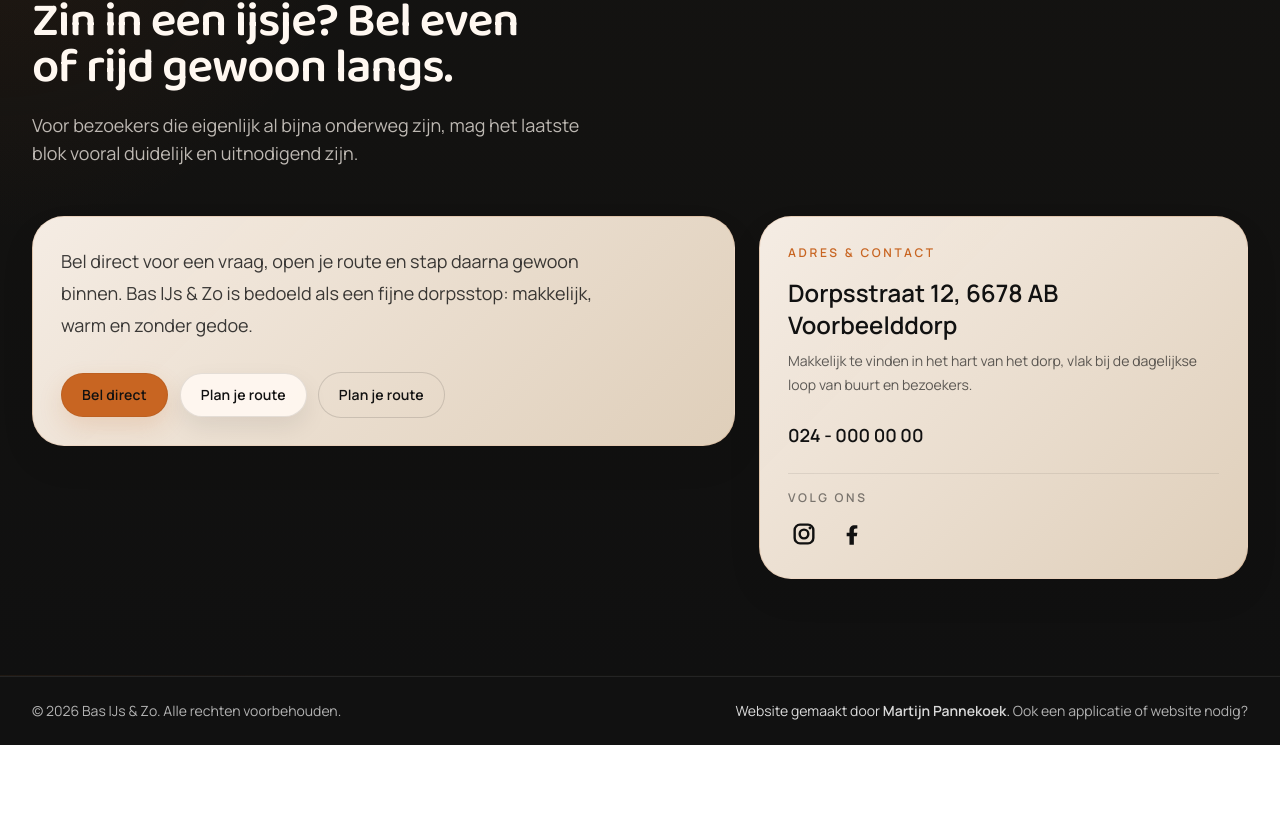
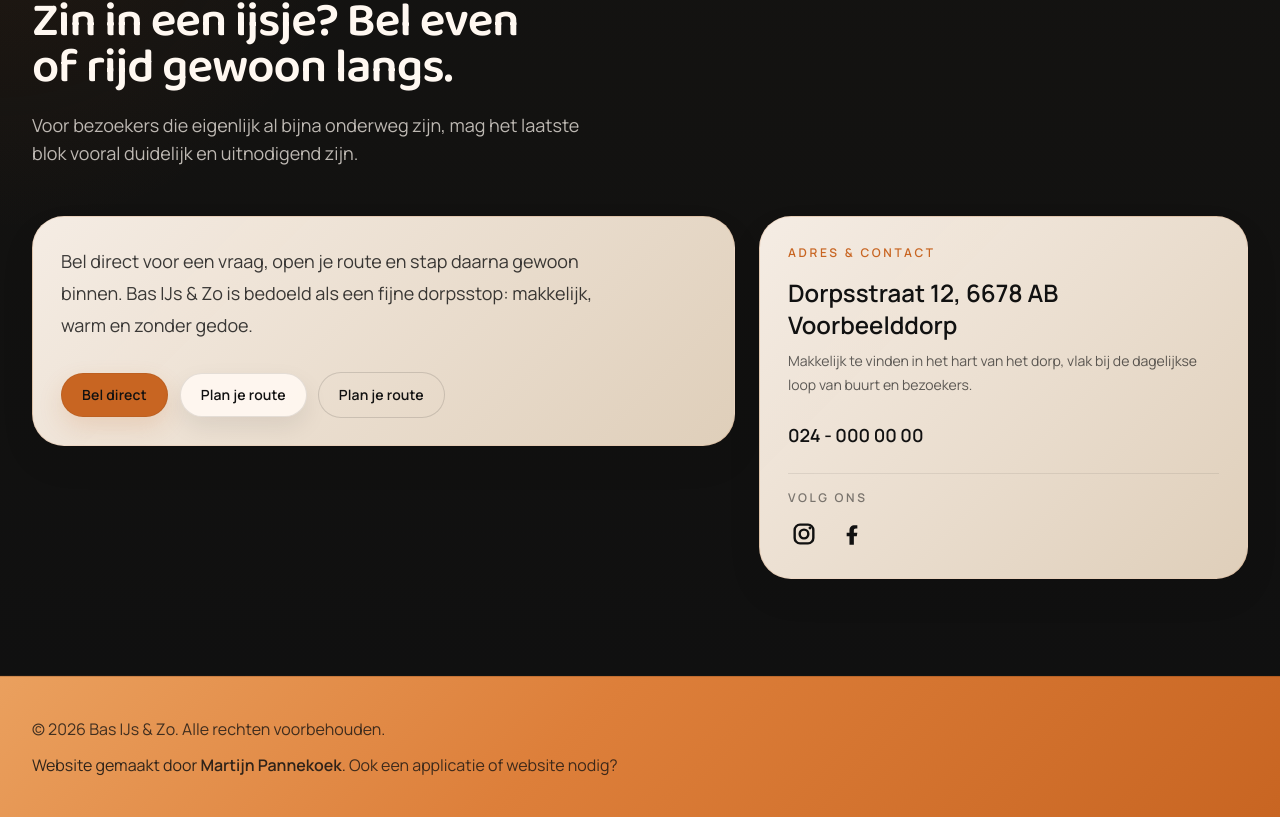
Before and after one commit to mpannekoek/Baswilbrink.Basijsenzo, a Next.js app in the folder src/web/: page / in a window 1280 px wide. Shown: the part 4100-4917 px from the top of the page. Before the commit the page ends 4845 px from the top, so only its background shows below. Built offline with nearby package versions, Linux system fonts and the light colour scheme.

Commit message:
Update landing footer styling

```diff
--- a/src/web/components/landing/site-footer.tsx
+++ b/src/web/components/landing/site-footer.tsx
@@ -6,14 +6,14 @@ type SiteFooterProps = {
 
 export function SiteFooter({ footer }: SiteFooterProps) {
   return (
-    <footer className="border-t border-white/8 bg-[var(--brand-black)] px-4 py-6 text-white md:px-6">
+    <footer className="border-t border-[rgba(17,17,17,0.12)] bg-[linear-gradient(135deg,#eaa05e_0%,#dd7f3a_44%,var(--brand-orange)_100%)] px-4 py-8 text-[var(--brand-black)] md:px-6 md:py-10">
       <div className="mx-auto w-full max-w-[76rem]">
-        <div className="flex flex-col gap-4 md:flex-row md:items-center md:justify-between">
-          <p className="text-sm text-white/68">{footer.copyrightText}</p>
-          <p className="text-sm text-white/84">
+        <div className="flex flex-col gap-3 text-center text-sm md:text-left md:text-base">
+          <p className="text-[var(--brand-black)]/78">{footer.copyrightText}</p>
+          <p className="text-[var(--brand-black)]/86">
             {footer.creatorIntro}{" "}
             <a
-              className="font-semibold text-[var(--brand-orange)] underline underline-offset-4 transition hover:text-white"
+              className="font-semibold underline underline-offset-4 transition hover:text-white"
               data-testid="site-footer-credit-link"
               href={footer.creatorHref}
               rel="noreferrer"
@@ -21,7 +21,7 @@ export function SiteFooter({ footer }: SiteFooterProps) {
             >
               {footer.creatorName}
             </a>
-            . <span className="text-white/68">{footer.creatorCta}</span>
+            . <span className="text-[var(--brand-black)]/78">{footer.creatorCta}</span>
           </p>
         </div>
       </div>
```
